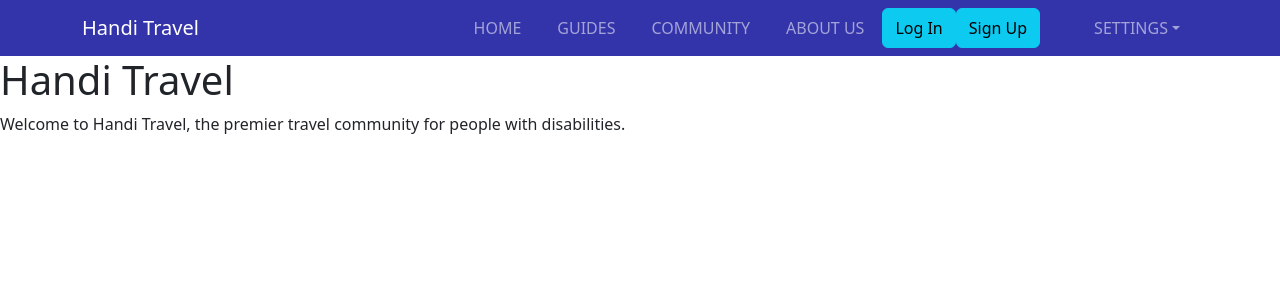
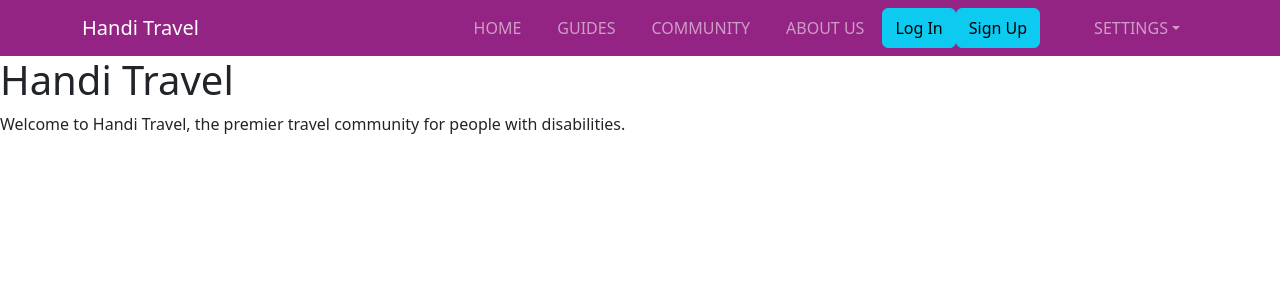
Before and after one commit to akshatranadive/handitravel, a React (Create React App) app: page / in a window 1280 px wide. Shown: the top 300 px of the page. Built offline with nearby package versions, Linux system fonts and the light colour scheme; a web font is replaced by a local one.

Commit message:
Color Changed

```diff
--- a/src/HomePage.css
+++ b/src/HomePage.css
@@ -5,7 +5,7 @@ body {
 }
 
 .bg-blue {
-  background-color: rgb(52, 52, 170);
+  background-color: rgb(148, 36, 131);
 }
 
 .nav-link {
@@ -17,7 +17,7 @@ body {
 }
 
 .nav-link:hover {
-  color: rgb(53, 208, 255);
+  color: rgba(248, 53, 255, 0.438);
 }
 
 .navbar-nav {
```
